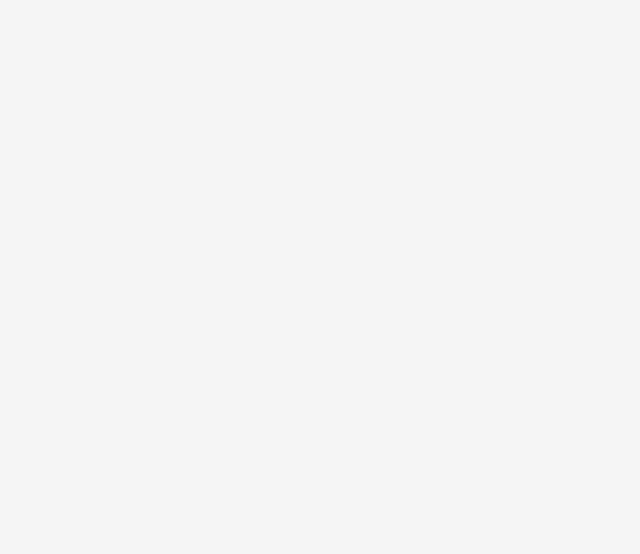
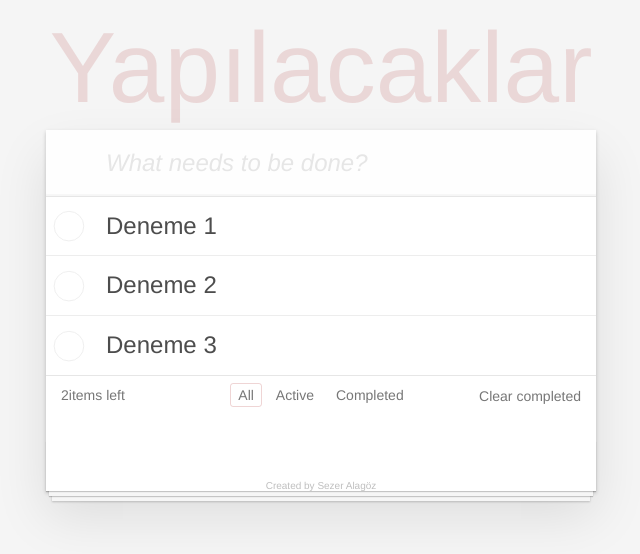
Before and after one commit to SezerALAGOZ/todos-react, a React (Create React App) app: page / in a window 1280 px wide. Shown: the top 554 px of the page, without its empty margins (319-959 px from the left). Built offline with nearby package versions, Linux system fonts and the light colour scheme.

Commit message:
adding todo is done

```diff
--- a/package.json
+++ b/package.json
@@ -6,6 +6,7 @@
     "@testing-library/jest-dom": "^5.15.0",
     "@testing-library/react": "^11.2.7",
     "@testing-library/user-event": "^12.8.3",
+    "nanoid": "^3.1.30",
     "react": "^17.0.2",
     "react-dom": "^17.0.2",
     "react-scripts": "4.0.3",
--- a/src/App.js
+++ b/src/App.js
@@ -1,8 +1,41 @@
 import './App.css';
+import Content from './components/Content';
+import Header from './components/Header';
+import {useState} from 'react';
 
 function App() {
+
+  const initialValues = [
+    {
+      id: "",
+      title: "Deneme 1",
+      completed: false
+    },
+    {
+      id: "",
+      title: "Deneme 2",
+      completed: true
+    },
+    {
+      id: "",
+      title: "Deneme 3",
+      completed: false
+    },
+  ];
+
+  const [todos, setToDos] = useState(initialValues);
+
   return (
     <section className="todoapp">
+
+      <Header toDoValues={todos} toDoSet={setToDos}/>
+
+      <Content toDoList={todos}/>
+
+      <footer className="info">
+        <p>Created by Sezer Alagöz</p>
+      </footer>
+
     </section>
   );
 }
--- a/src/components/Content.js
+++ b/src/components/Content.js
@@ -1,9 +1,12 @@
-import React from 'react'
+import React from 'react';
+import ToDoList from './ToDoList';
+import Footer from './Footer';
 
-function Content() {
+function Content({toDoList}) {
     return (
         <div>
-
+            <ToDoList todos={toDoList} />
+            <Footer />
         </div>
     )
 }
--- a/src/components/Footer.js
+++ b/src/components/Footer.js
@@ -3,16 +3,16 @@ import React from 'react'
 function Footer() {
     return (
         <div>
-            <footer class="footer">
+            <footer className="footer">
 
-            <span class="todo-count">
+            <span className="todo-count">
                 <strong>2</strong>
                 items left
             </span>
 
-            <ul class="filters">
+            <ul className="filters">
                 <li>
-                    <a class="selected">All</a>
+                    <a className="selected">All</a>
                 </li>
                 <li>
                     <a>Active</a>
@@ -22,7 +22,7 @@ function Footer() {
                 </li>
             </ul>
 
-            <button class="clear-completed">
+            <button className="clear-completed">
                 Clear completed
             </button>
             </footer>
--- a/src/components/Header.js
+++ b/src/components/Header.js
@@ -1,14 +1,37 @@
-import React from 'react'
+import { nanoid } from 'nanoid';
+import React from 'react';
+import {useState} from 'react';
 
-function Header() {
+const initialValue = {id: nanoid(), title: "", completed: false};
+
+function Header({toDoValues, toDoSet}) {
+
+    const [form, setForm] = useState(initialValue);
+
+    const inputChanged = (event) => {
+        setForm({...form, title: event.target.value})
+    };
+
+    const onSubmit = (event) => {
+        event.preventDefault();
+        if (form.title === '') {
+            return false;
+        }
+        toDoSet([...toDoValues, form]);
+        setForm(initialValue);
+    };
+
     return (
         <div>
-            <header class="header">
-                <h1>todos</h1>
-                <form>
+            <header className="header">
+                <h1>Yapılacaklar</h1>
+                <form onSubmit={onSubmit}>
                     <input
                     className="new-todo"
-                    placeholder="What needs to be done?" autoFocus
+                    placeholder="What needs to be done?"
+                    autoFocus
+                    value={form.title}
+                    onChange={inputChanged}
                     />
                 </form>
             </header>
--- a/src/components/ToDoList.js
+++ b/src/components/ToDoList.js
@@ -1,36 +1,22 @@
 import React from 'react'
 
-function ToDoList() {
+function ToDoList({todos}) {
     return (
         <div>
-            <section class="main">
-                <input class="toggle-all" type="checkbox" />
-                <label for="toggle-all">
-                    Mark all as complete
-                </label>
+            <section className="main">
+                <ul className="todo-list">
 
-                <ul class="todo-list">
-                    <li class="completed">
-                        <div class="view">
-                            <input class="toggle" type="checkbox" />
-                            <label>Learn JavaScript</label>
-                            <button class="destroy"></button>
-                        </div>
-                    </li>
-                    <li>
-                        <div class="view">
-                            <input class="toggle" type="checkbox" />
-                            <label>Learn React</label>
-                            <button class="destroy"></button>
-                        </div>
-                    </li>
-                    <li>
-                        <div class="view">
-                            <input class="toggle" type="checkbox" />
-                            <label>Have a life!</label>
-                            <button class="destroy"></button>
-                        </div>
-                    </li>
+                    {
+                        todos.map((item, index) => (
+                            <li key={index} className={item.completed}>
+                                <div className="view">
+                                    <input className="toggle" type="checkbox" />
+                                    <label>{item.title}</label>
+                                    <button className="destroy"></button>
+                                </div>
+                            </li>
+                        ))
+                    }
                 </ul>
             </section>
         </div>
```
Also changed, not shown: 1 other file (tests, documents, lock files or other folders).
